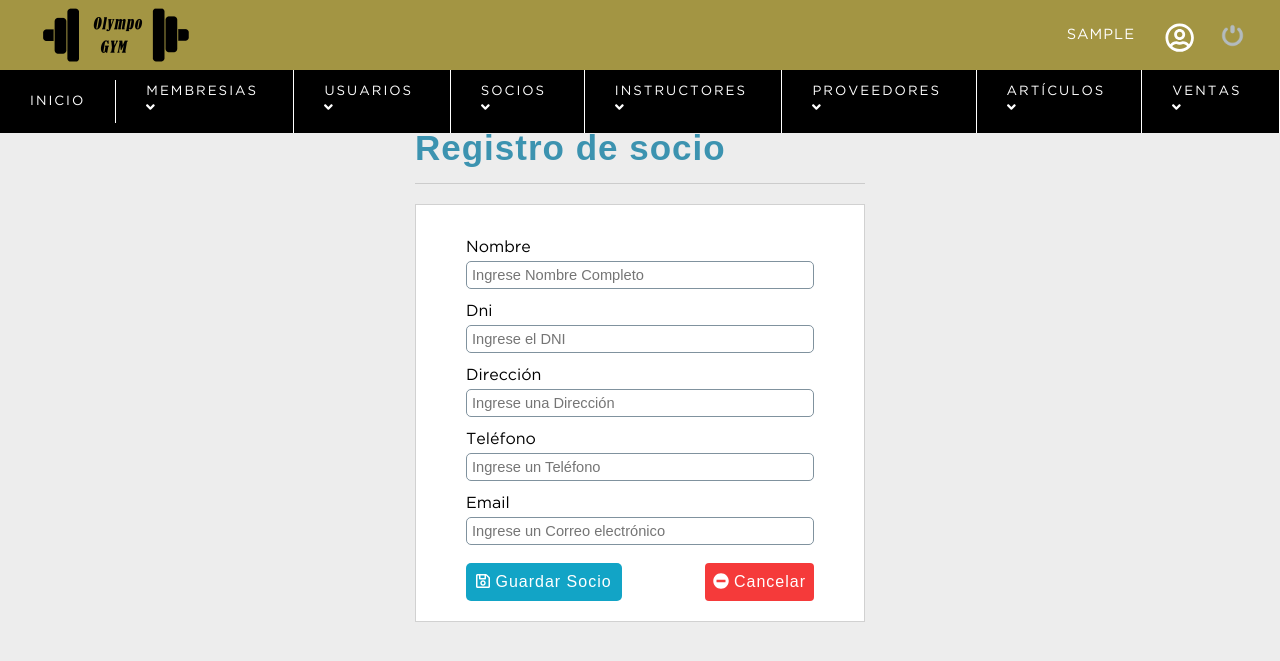
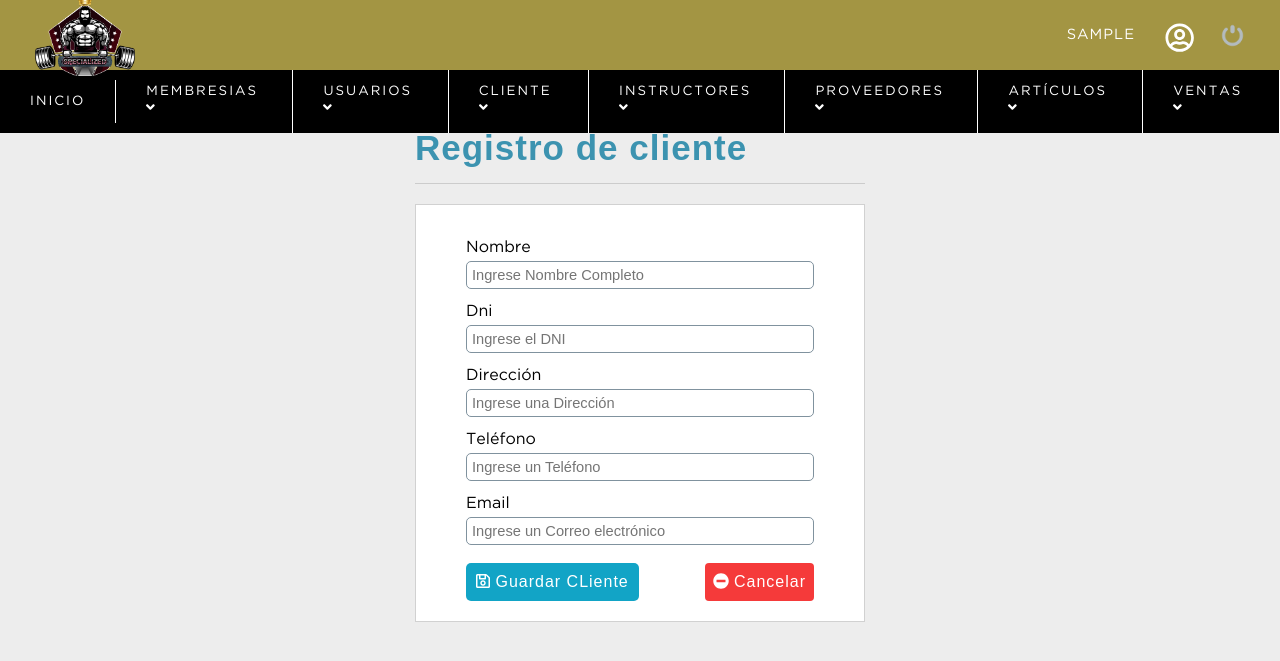
Before and after one commit to byZhetta/system-olympogym, a PHP site: page /sistema/registro_socio.php in a window 1280 px wide. Shown: the top 661 px of the page. Run offline with PHP 8.4, Linux system fonts and the light colour scheme; the visitor is signed in with stand-in values (Sample User, id 1).

Commit message:
Se cambio nombres y logo

```diff
--- a/sistema/includes/header.php
+++ b/sistema/includes/header.php
@@ -9,7 +9,7 @@
     <header>
 		<div class="header">
 			<a href="#" class="btnMenu"><i class="fas fa-bars"></i></a>
-		    <img class="logo" src="../img/olympo_gym.png" alt="Olympo gym" width="160px" heigth="100px">
+		    <img class="logo" src="../img/logo.png" alt="Olympo gym" width="100px" heigth="100px">
 			<div class="optionsBar">
 				<!---
 			    <p><?php echo fechaC(); ?></p>
--- a/sistema/includes/nav.php
+++ b/sistema/includes/nav.php
@@ -22,10 +22,10 @@
 				</li>
 				<?php } ?>
 				<li class="principal">
-					<a href="#">Socios <span class="arrow"><i class="fas fa-angle-down"></i></span></a>
+					<a href="#">Cliente <span class="arrow"><i class="fas fa-angle-down"></i></span></a>
 					<ul>
-						<li><a href="registro_socio.php">Nuevo Socio</a></li>
-						<li><a href="lista_socio.php">Lista de Socios</a></li>
+						<li><a href="registro_socio.php">Nuevo Cliente</a></li>
+						<li><a href="lista_socio.php">Lista de Cliente</a></li>
 					</ul>
 				</li>
 				<?php if($_SESSION['rol'] == 1){ ?>
--- a/sistema/index.php
+++ b/sistema/index.php
@@ -43,7 +43,7 @@
 				<a href="lista_socio.php">
 				    <i class="fas fa-users"></i>
 					<p>
-					    <strong>Socios</strong><br>
+					    <strong>Clientes</strong><br>
 						<span><?= $data_dash['socios']; ?></span>
 					</p>
 				</a>
--- a/sistema/registro_socio.php
+++ b/sistema/registro_socio.php
@@ -49,7 +49,7 @@
 	<section id="container">
 
         <div class="form_register">
-            <h1>Registro de socio</h1>
+            <h1>Registro de cliente</h1>
             <hr>
             <div class="alert"><?php echo isset($alert) ? $alert : ''; ?></div>
 
@@ -64,7 +64,7 @@
                 <input type="number" name="telefono" id="telefono" placeholder="Ingrese un Teléfono">
                 <label for="correo">Email</label>
                 <input type="email" name="correo" id="correo" placeholder="Ingrese un Correo electrónico"><br>
-                <button type="submit" class="btn_save_1"><i class="far fa-save"></i> Guardar Socio</button>
+                <button type="submit" class="btn_save_1"><i class="far fa-save"></i> Guardar CLiente</button>
                 <a href="lista_socio.php" class="link_delete_1" style="float: right;"><i class="fas fa-minus-circle"></i> Cancelar</a>
             </form>
 
```
Also changed, not shown: img/logo.png (added).
